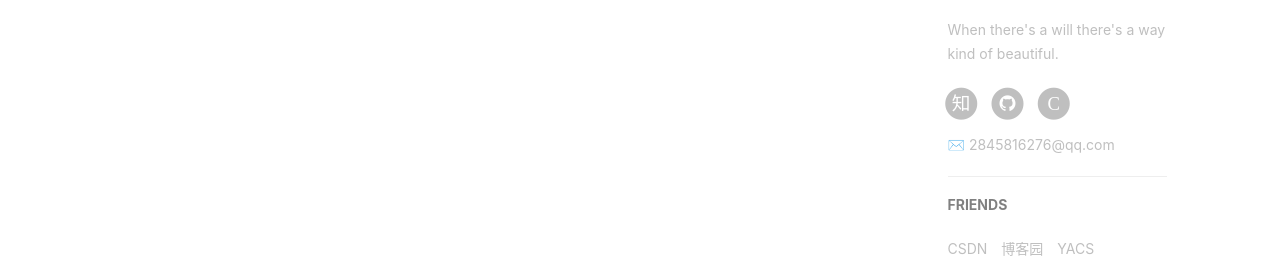
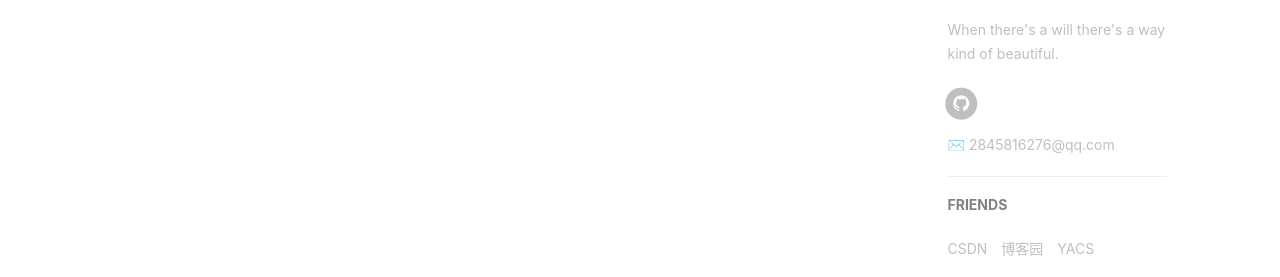
Before and after one commit to Dsmtyu/Dsmtyu.github.io, a Jekyll site: the page built from index.html, in a window 1280 px wide. Shown: the part 803-1080 px from the top of the page. Built offline with Jekyll 4.4.1, drawn with Linux system fonts in a browser that asks for light colours; nearby versions of some CDN libraries; the list of posts is cut into pages by our own code; comment, search, counter and statistics services are not loaded.

Commit message:
Update page.html
v1.0.0

```diff
--- a/_layouts/page.html
+++ b/_layouts/page.html
@@ -122,57 +122,7 @@
                                 </a>
                             </li>
                             {% endif %}
-                            <!-- add jianshu add target = "_blank" to <a> by BY -->
-                            {% if site.jianshu_username %}
-                            <li>
-                                <a target="_blank" href="https://www.jianshu.com/u/{{ site.jianshu_username }}">
-                                    <span class="fa-stack fa-lg">
-                                        <i class="fa fa-circle fa-stack-2x"></i>
-                                        <i class="fa  fa-stack-1x fa-inverse">简</i>
-                                    </span>
-                                </a>
-                            </li>
-                            {% endif %}
-                            {% if site.twitter_username %}
-                            <li>
-                                <a href="https://twitter.com/{{ site.twitter_username }}">
-                                    <span class="fa-stack fa-lg">
-                                        <i class="fa fa-circle fa-stack-2x"></i>
-                                        <i class="fa fa-twitter fa-stack-1x fa-inverse"></i>
-                                    </span>
-                                </a>
-                            </li>
-                            {% endif %}
-                            {% if site.zhihu_username %}
-                            <li>
-                                <a target="_blank" href="https://www.zhihu.com/people/{{ site.zhihu_username }}">
-                                    <span class="fa-stack fa-lg">
-                                        <i class="fa fa-circle fa-stack-2x"></i>
-                                        <i class="fa  fa-stack-1x fa-inverse">知</i>
-                                    </span>
-                                </a>
-                            </li>
-                            {% endif %}
-                            {% if site.weibo_username %}
-                            <li>
-                                <a target="_blank" href="http://weibo.com/{{ site.weibo_username }}">
-                                    <span class="fa-stack fa-lg">
-                                        <i class="fa fa-circle fa-stack-2x"></i>
-                                        <i class="fa fa-weibo fa-stack-1x fa-inverse"></i>
-                                    </span>
-                                </a>
-                            </li>
-                            {% endif %}
-                            {% if site.facebook_username %}
-                            <li>
-                                <a target="_blank" href="https://www.facebook.com/{{ site.facebook_username }}">
-                                    <span class="fa-stack fa-lg">
-                                        <i class="fa fa-circle fa-stack-2x"></i>
-                                        <i class="fa fa-facebook fa-stack-1x fa-inverse"></i>
-                                    </span>
-                                </a>
-                            </li>
-                            {% endif %}
+
                             {% if site.github_username %}
                             <li>
                                 <a target="_blank" href="https://github.com/{{ site.github_username }}">
@@ -184,15 +134,6 @@
                             </li>
                             {% endif %}
 
-                            <!-- add csdn -->
-                            <li>
-                                <a target="_blank" href="https://blog.csdn.net/Albert_wuchenyu?spm=1000.2115.3001.5343">
-                                <span class="fa-stack fa-lg">
-                                    <i class="fa fa-circle fa-stack-2x"></i>
-                                    <i class="fa fa-stack-1x fa-inverse">C</i>
-                                </span>
-                                </a>
-                            </li>
                         </ul>
                         {% if site.email %}
                             <p>✉️ {{site.email}}</p>
```
